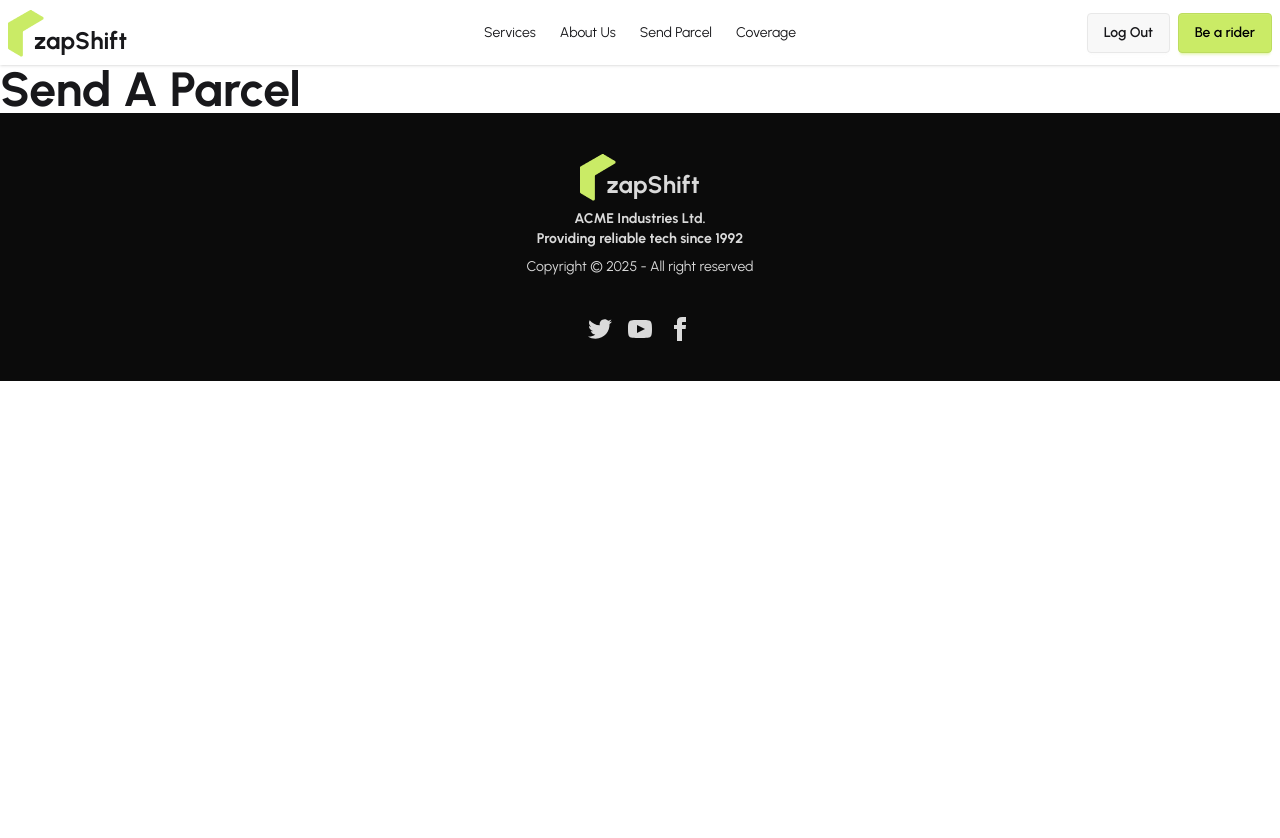
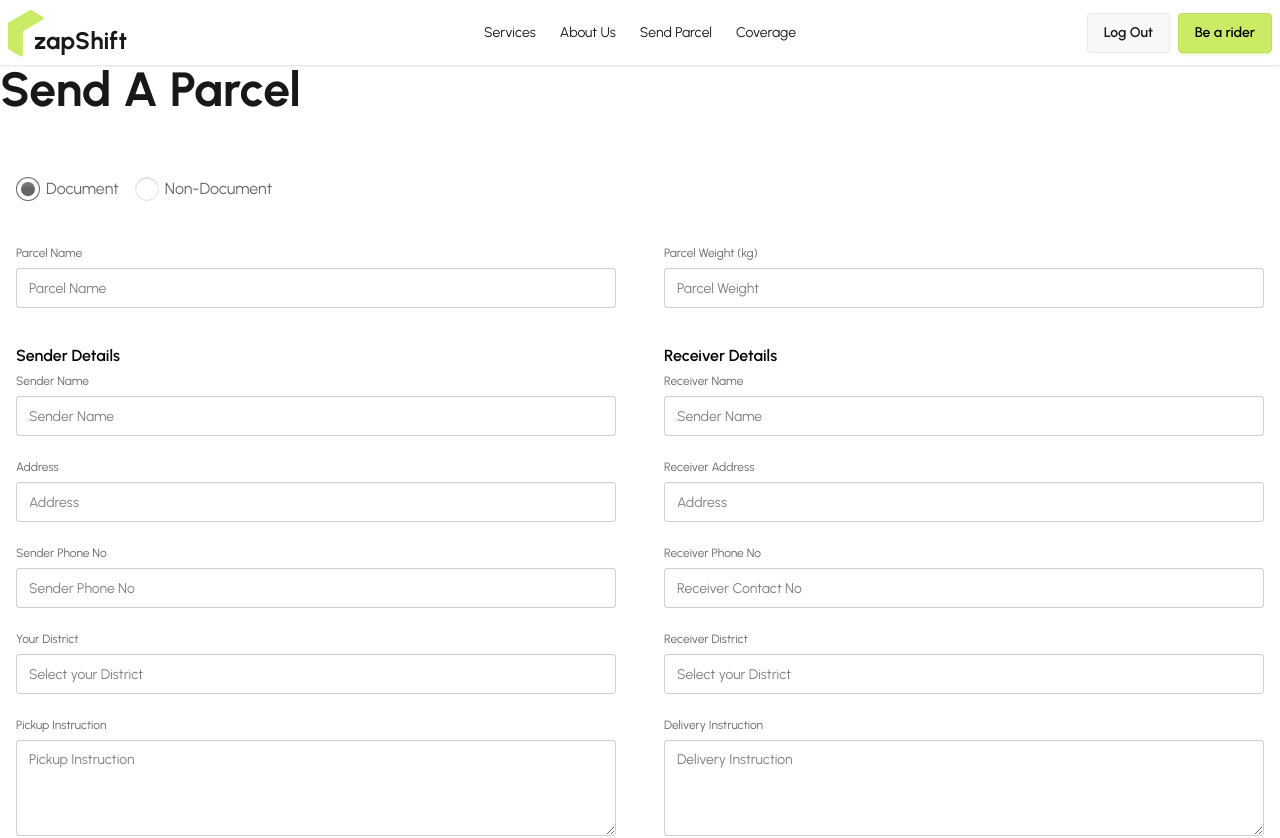
Before and after one commit to AyanSujon/zap-shift-client, a React (Vite) app: page /send-parcel in a window 1280 px wide. Shown: the top 838 px of the page. Before the commit the page ends 800 px from the top, so only its background shows below. Built offline with nearby package versions, Linux system fonts and the light colour scheme; no server answers; sample sign-in values are in the browser's storage.

Commit message:
added Send a Parcel form

```diff
--- a/src/pages/SendParcel/SendParcel.jsx
+++ b/src/pages/SendParcel/SendParcel.jsx
@@ -3,9 +3,9 @@ import { useForm } from 'react-hook-form';
 
 const SendParcel = () => {
 
-    const {register, handleSubmit, formState: {errors}} = useForm();
+    const { register, handleSubmit, formState: { errors } } = useForm();
 
-    const handleSendParcel = (data)=> {
+    const handleSendParcel = (data) => {
         console.log(data);
 
 
@@ -14,29 +14,83 @@ const SendParcel = () => {
     return (
         <div>
             <h2 className="text-5xl font-bold">Send A Parcel</h2>
-           <form onSubmit={handleSubmit(handleSendParcel)}>
+            <form onSubmit={handleSubmit(handleSendParcel)} className='mt-12 p-4 text-black'>
                 {/* Document */}
-            <div></div>
+                <div>
+                    <label className="label mr-4"><input type="radio" {...register("parcelType")} value={"document"} className="radio" defaultChecked />Document</label>
+                    <label className="label"><input type="radio" {...register("parcelType")} value={"non-document"} className="radio" />Non-Document</label>
+                </div>
 
                 {/* parcel info: name, weight */}
-            <div>
+                <div className='grid grid-cols-1 md:grid-cols-2 gap-12 my-8'>
 
+                    <fieldset className="fieldset">
+                        <label className="label">Parcel Name</label>
+                        <input type="text" {...register('parcelName')} className="input w-full" placeholder="Parcel Name" />
 
+                    </fieldset>
+                    <fieldset className="fieldset">
+                        <label className="label">Parcel Weight (kg)</label>
+                        <input type="number" {...register('parcelWeight')} className="input w-full" placeholder="Parcel Weight" />
+
+                    </fieldset>
                 </div>
 
                 {/* two Column */}
-            <div>
+                <div className='grid grid-cols-1 md:grid-cols-2 gap-12'>
                     {/* sender info */}
                     <div>
+                        <h4 className="text 2xl font-semibold">Sender Details</h4>
+                        <fieldset className="fieldset ">
+                            {/* Sender Name */}
+                            <label className="label">Sender Name</label>
+                            <input type="text" {...register('senderName')} className="input w-full mb-4" placeholder="Sender Name" />
 
+                            {/*  Address */}
+                            <label className="label">Address</label>
+                            <input type="text" {...register('senderAddress')} className="input w-full mb-4" placeholder="Address" />
+
+
+                            {/* Sender Phone No */}
+                            <label className="label">Sender Phone No</label>
+                            <input type="text" {...register('senderPhoneNo')} className="input w-full mb-4" placeholder="Sender Phone No" />
+
+                            {/* Your District */}
+                            <label className="label">Your District</label>
+                            <input type="text" {...register('yourDistrict')} className="input w-full mb-4" placeholder="Select your District" />
+
+                            <label className="label">Pickup Instruction</label>
+                            <textarea {...register('pickupInstruction')} className="textarea h-24 w-full mb-4" placeholder="Pickup Instruction"></textarea>
+                        </fieldset>
                     </div>
 
                     {/* Reciver info */}
                     <div>
+                        <h4 className="text 2xl font-semibold">Receiver Details</h4>
+                        <fieldset className="fieldset ">
+                            {/* Receiver Name */}
+                            <label className="label">Receiver Name</label>
+                            <input type="text" {...register('receiverName')} className="input w-full mb-4" placeholder="Sender Name" />
 
+                            {/*  Receiver Address */}
+                            <label className="label">Receiver Address</label>
+                            <input type="text" {...register('receiverAddress')} className="input w-full mb-4" placeholder="Address" />
+
+
+                            {/* Receiver Phone No */}
+                            <label className="label">Receiver Phone No</label>
+                            <input type="text" {...register('receiverPhoneNo')} className="input w-full mb-4" placeholder="Receiver Contact No" />
+
+                            {/* Your District */}
+                            <label className="label">Receiver District</label>
+                            <input type="text" {...register('receiverDistrict')} className="input w-full mb-4" placeholder="Select your District" />
+
+                            <label className="label">Delivery Instruction</label>
+                            <textarea {...register('deliveryInstruction')} className="textarea h-24 w-full mb-4" placeholder="Delivery Instruction"></textarea>
+                        </fieldset>
                     </div>
                 </div>
-
+                <input type="submit" className='btn btn-primary text-black' value="Send Parcel" />
             </form>
         </div>
     );
```
Also changed, not shown: 1 other file (tests, documents, lock files or other folders). Lines whose indentation alone changed are shown as unchanged.
